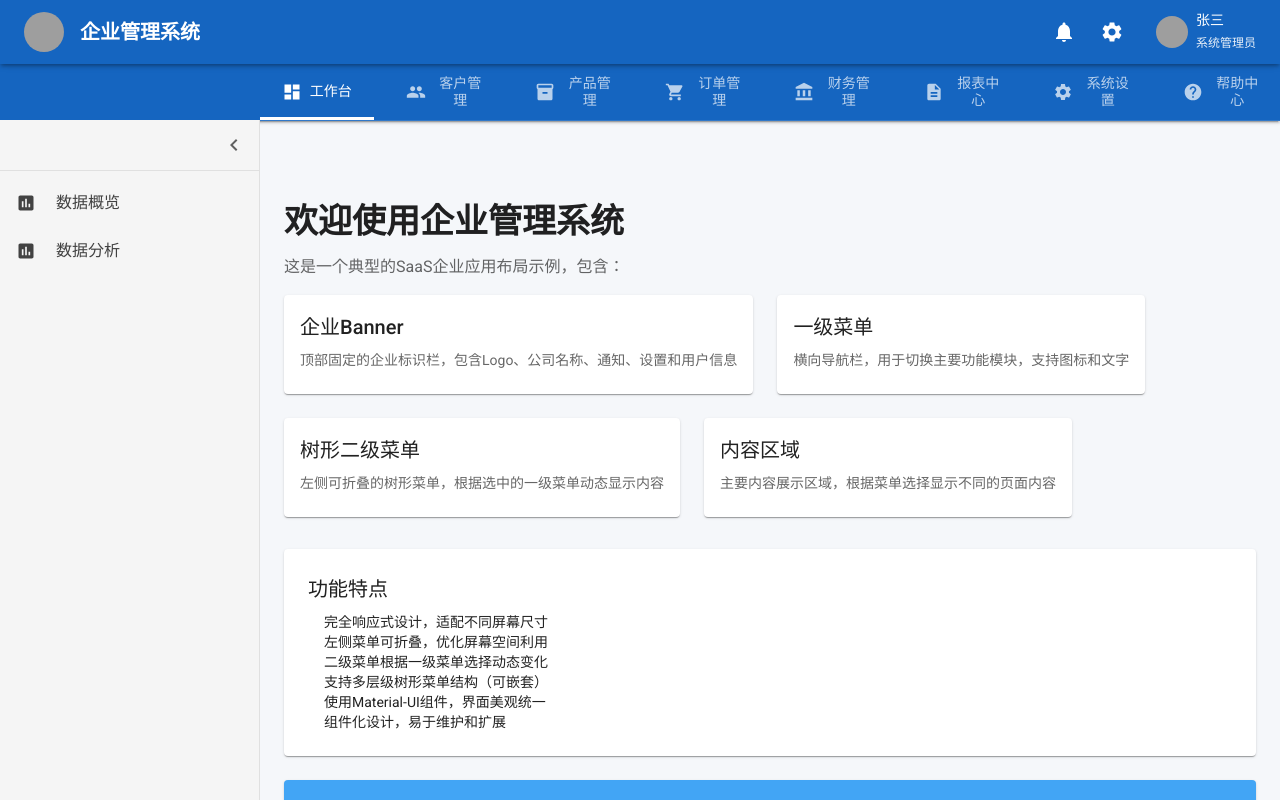
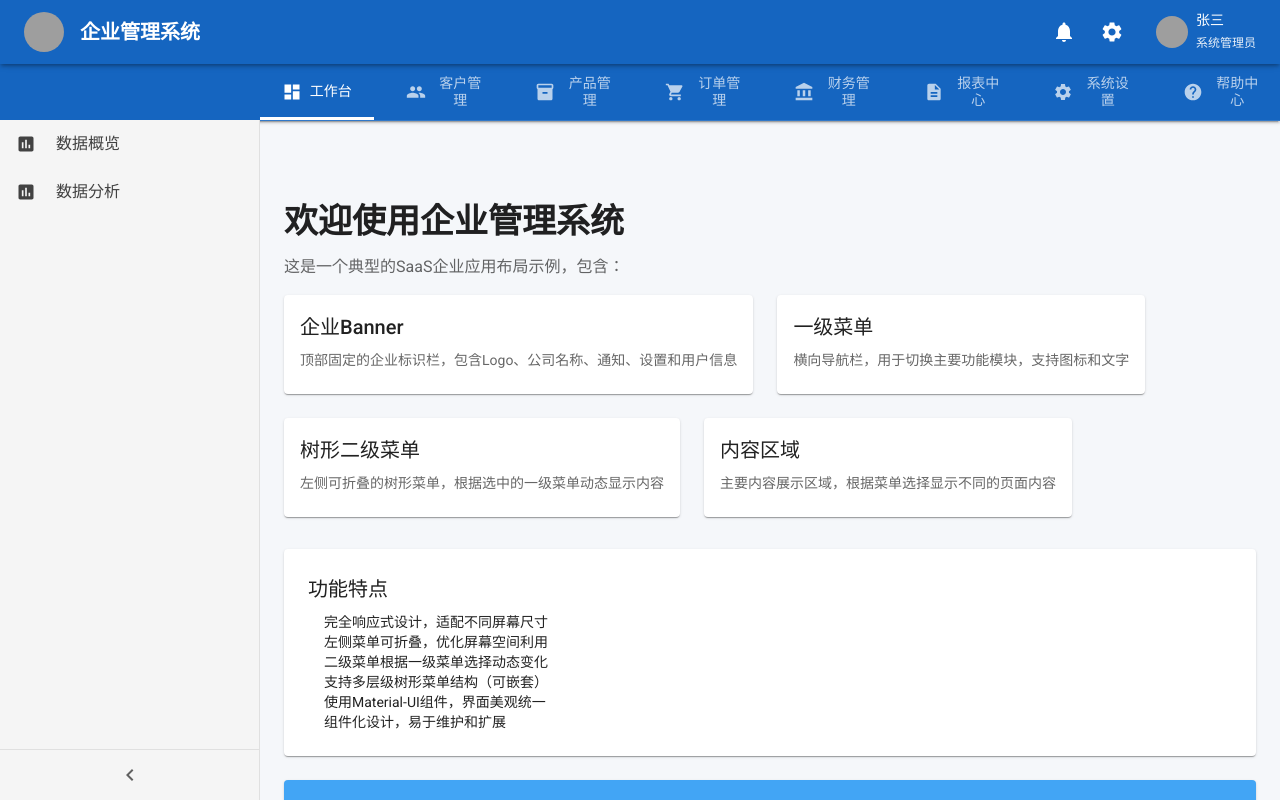
Before and after one commit to yudar1024/frontend-template, a Next.js app: page / in a window 1280 px wide. Built offline with nearby package versions, Linux system fonts and the light colour scheme; grey boxes are pictures that could not be loaded; what @mui/material-nextjs would draw is missing.

Commit message:
添加对齐

```diff
--- a/components/layout/SecondaryMenu.tsx
+++ b/components/layout/SecondaryMenu.tsx
@@ -128,16 +128,8 @@ export default function SecondaryMenu({ items, open, onToggle }: SecondaryMenuPr
       }}
     >
       <Box sx={{ display: 'flex', flexDirection: 'column', height: '100%' }}>
-        {/* Toggle Button */}
-        <Box sx={{ display: 'flex', justifyContent: 'flex-end', p: 1 }}>
-          <IconButton onClick={onToggle} size="small" sx={{ color: '#616161' }}>
-            {open ? <ChevronLeft /> : <ChevronRight />}
-          </IconButton>
-        </Box>
-        <Divider sx={{ borderColor: '#e0e0e0' }} />
-
         {/* Menu Items */}
-        <List component="nav" sx={{ flexGrow: 1, overflow: 'auto' }}>
+        <List component="nav" sx={{ flexGrow: 1, overflow: 'auto', pt: 0 }}>
           {items.map((item) => (
             <MenuItemComponent
               key={item.id}
@@ -146,6 +138,14 @@ export default function SecondaryMenu({ items, open, onToggle }: SecondaryMenuPr
             />
           ))}
         </List>
+
+        {/* Toggle Button at Bottom */}
+        <Divider sx={{ borderColor: '#e0e0e0' }} />
+        <Box sx={{ display: 'flex', justifyContent: 'center', p: 1 }}>
+          <IconButton onClick={onToggle} size="small" sx={{ color: '#616161' }}>
+            {open ? <ChevronLeft /> : <ChevronRight />}
+          </IconButton>
+        </Box>
       </Box>
     </Drawer>
   );
```
